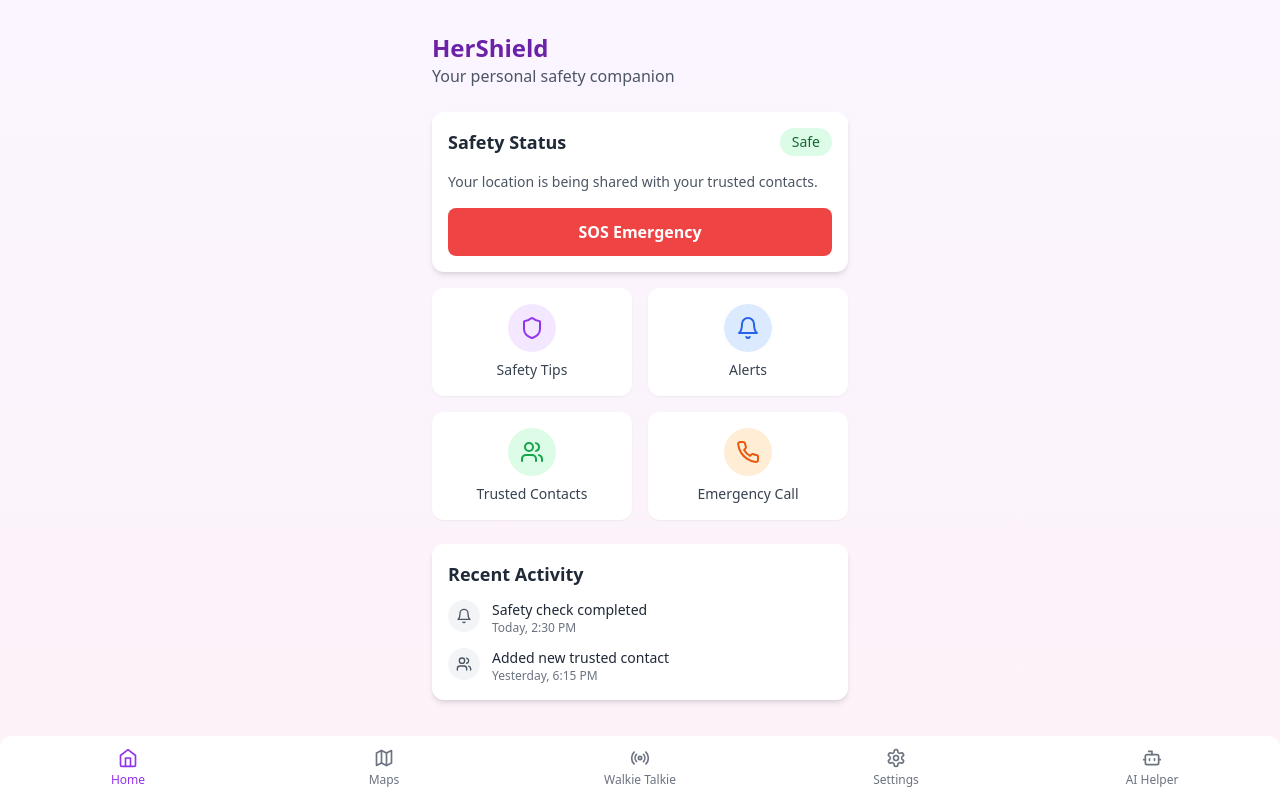
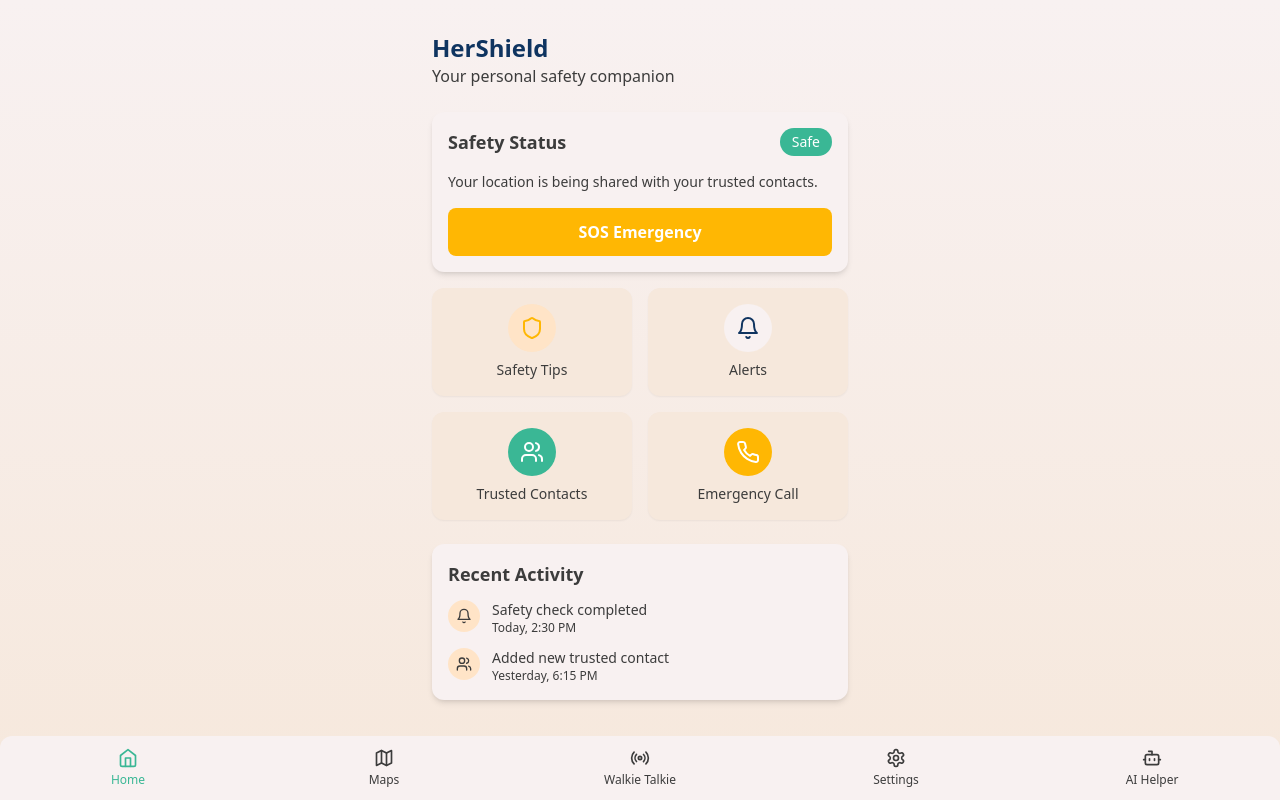
Before and after one commit to Manishym956/HerShield, a React (Vite) app: page / in a window 1280 px wide. Built offline with nearby package versions, Linux system fonts and the light colour scheme.

Commit message:
updated ui color palette

```diff
--- a/src/App.tsx
+++ b/src/App.tsx
@@ -1,10 +1,11 @@
-import React, { useState } from 'react';
+import React, { useState, Suspense } from 'react';
 import Navbar from './components/Navbar';
-import Home from './pages/Home';
-import Maps from './pages/Maps';
-import WalkieTalkie from './pages/WalkieTalkie';
-import Settings from './pages/Settings';
-import AIHelper from './pages/AIHelper';
+
+const Home = React.lazy(() => import('./pages/Home'));
+const Maps = React.lazy(() => import('./pages/Maps'));
+const WalkieTalkie = React.lazy(() => import('./pages/WalkieTalkie'));
+const Settings = React.lazy(() => import('./pages/Settings'));
+const AIHelper = React.lazy(() => import('./pages/AIHelper'));
 
 function App() {
   const [activePage, setActivePage] = useState('home');
@@ -27,9 +28,11 @@ function App() {
   };
 
   return (
-    <div className="min-h-screen bg-gradient-to-b from-purple-50 to-pink-50 flex flex-col">
+    <div className="min-h-screen bg-gradient-to-b from-luxe-ivory to-luxe-champagne flex flex-col">
       <div className="flex-1 overflow-auto pb-16">
-        {renderPage()}
+        <Suspense fallback={<div className="text-luxe-sapphire">Loading...</div>}>
+          {renderPage()}
+        </Suspense>
       </div>
       <Navbar activePage={activePage} setActivePage={setActivePage} />
     </div>
--- a/src/components/Navbar.tsx
+++ b/src/components/Navbar.tsx
@@ -16,7 +16,7 @@ const Navbar: React.FC<NavbarProps> = ({ activePage, setActivePage }) => {
   ];
 
   return (
-    <div className="fixed bottom-0 left-0 right-0 bg-white shadow-lg rounded-t-xl">
+    <div className="fixed bottom-0 left-0 right-0 bg-luxe-ivory shadow-lg rounded-t-xl">
       <div className="flex justify-around items-center h-16">
         {navItems.map((item) => {
           const Icon = item.icon;
@@ -26,11 +26,11 @@ const Navbar: React.FC<NavbarProps> = ({ activePage, setActivePage }) => {
             <button
               key={item.id}
               className={`flex flex-col items-center justify-center w-full h-full transition-colors ${
-                isActive ? 'text-purple-600' : 'text-gray-500'
+                isActive ? 'text-luxe-emerald' : 'text-luxe-onyx'
               }`}
               onClick={() => setActivePage(item.id)}
             >
-              <Icon className={`h-5 w-5 ${isActive ? 'stroke-purple-600' : 'stroke-gray-500'}`} />
+              <Icon className={`h-5 w-5 ${isActive ? 'stroke-luxe-emerald' : 'stroke-luxe-onyx'}`} />
               <span className={`text-xs mt-1 ${isActive ? 'font-medium' : ''}`}>
                 {item.label}
               </span>
--- a/src/pages/Home.tsx
+++ b/src/pages/Home.tsx
@@ -5,74 +5,74 @@ const Home: React.FC = () => {
   return (
     <div className="p-4 max-w-md mx-auto">
       <header className="mb-6 pt-4">
-        <h1 className="text-2xl font-bold text-purple-800">HerShield</h1>
-        <p className="text-gray-600">Your personal safety companion</p>
+        <h1 className="text-2xl font-bold text-luxe-sapphire">HerShield</h1>
+        <p className="text-luxe-onyx">Your personal safety companion</p>
       </header>
 
-      <div className="bg-white rounded-xl shadow-md p-4 mb-4">
+      <div className="bg-luxe-ivory rounded-xl shadow-md p-4 mb-4">
         <div className="flex items-center justify-between mb-4">
-          <h2 className="text-lg font-semibold text-gray-800">Safety Status</h2>
-          <span className="px-3 py-1 bg-green-100 text-green-800 rounded-full text-sm font-medium">
+          <h2 className="text-lg font-semibold text-luxe-onyx">Safety Status</h2>
+          <span className="px-3 py-1 bg-luxe-emerald text-white rounded-full text-sm font-medium">
             Safe
           </span>
         </div>
-        <p className="text-gray-600 text-sm mb-4">
+        <p className="text-luxe-onyx text-sm mb-4">
           Your location is being shared with your trusted contacts.
         </p>
-        <button className="w-full bg-red-500 hover:bg-red-600 text-white font-bold py-3 px-4 rounded-lg transition-colors">
+        <button className="w-full bg-luxe-gold hover:bg-luxe-sapphire text-white font-bold py-3 px-4 rounded-lg transition-colors">
           SOS Emergency
         </button>
       </div>
 
       <div className="grid grid-cols-2 gap-4 mb-6">
-        <div className="bg-white p-4 rounded-xl shadow-sm flex flex-col items-center">
-          <div className="bg-purple-100 p-3 rounded-full mb-2">
-            <Shield className="h-6 w-6 text-purple-600" />
+        <div className="bg-luxe-champagne p-4 rounded-xl shadow-sm flex flex-col items-center">
+          <div className="bg-luxe-cream p-3 rounded-full mb-2">
+            <Shield className="h-6 w-6 text-luxe-gold" />
           </div>
-          <span className="text-sm font-medium text-gray-700">Safety Tips</span>
+          <span className="text-sm font-medium text-luxe-onyx">Safety Tips</span>
         </div>
 
-        <div className="bg-white p-4 rounded-xl shadow-sm flex flex-col items-center">
-          <div className="bg-blue-100 p-3 rounded-full mb-2">
-            <Bell className="h-6 w-6 text-blue-600" />
+        <div className="bg-luxe-champagne p-4 rounded-xl shadow-sm flex flex-col items-center">
+          <div className="bg-luxe-ivory p-3 rounded-full mb-2">
+            <Bell className="h-6 w-6 text-luxe-sapphire" />
           </div>
-          <span className="text-sm font-medium text-gray-700">Alerts</span>
+          <span className="text-sm font-medium text-luxe-onyx">Alerts</span>
         </div>
 
-        <div className="bg-white p-4 rounded-xl shadow-sm flex flex-col items-center">
-          <div className="bg-green-100 p-3 rounded-full mb-2">
-            <Users className="h-6 w-6 text-green-600" />
+        <div className="bg-luxe-champagne p-4 rounded-xl shadow-sm flex flex-col items-center">
+          <div className="bg-luxe-emerald p-3 rounded-full mb-2">
+            <Users className="h-6 w-6 text-white" />
           </div>
-          <span className="text-sm font-medium text-gray-700">Trusted Contacts</span>
+          <span className="text-sm font-medium text-luxe-onyx">Trusted Contacts</span>
         </div>
 
-        <div className="bg-white p-4 rounded-xl shadow-sm flex flex-col items-center">
-          <div className="bg-orange-100 p-3 rounded-full mb-2">
-            <Phone className="h-6 w-6 text-orange-600" />
+        <div className="bg-luxe-champagne p-4 rounded-xl shadow-sm flex flex-col items-center">
+          <div className="bg-luxe-gold p-3 rounded-full mb-2">
+            <Phone className="h-6 w-6 text-white" />
           </div>
-          <span className="text-sm font-medium text-gray-700">Emergency Call</span>
+          <span className="text-sm font-medium text-luxe-onyx">Emergency Call</span>
         </div>
       </div>
 
-      <div className="bg-white rounded-xl shadow-md p-4 mb-4">
-        <h2 className="text-lg font-semibold text-gray-800 mb-3">Recent Activity</h2>
+      <div className="bg-luxe-ivory rounded-xl shadow-md p-4 mb-4">
+        <h2 className="text-lg font-semibold text-luxe-onyx mb-3">Recent Activity</h2>
         <div className="space-y-3">
           <div className="flex items-start">
-            <div className="bg-gray-100 rounded-full p-2 mr-3">
-              <Bell className="h-4 w-4 text-gray-600" />
+            <div className="bg-luxe-cream rounded-full p-2 mr-3">
+              <Bell className="h-4 w-4 text-luxe-onyx" />
             </div>
             <div>
-              <p className="text-sm font-medium text-gray-800">Safety check completed</p>
-              <p className="text-xs text-gray-500">Today, 2:30 PM</p>
+              <p className="text-sm font-medium text-luxe-onyx">Safety check completed</p>
+              <p className="text-xs text-luxe-onyx">Today, 2:30 PM</p>
             </div>
           </div>
           <div className="flex items-start">
-            <div className="bg-gray-100 rounded-full p-2 mr-3">
-              <Users className="h-4 w-4 text-gray-600" />
+            <div className="bg-luxe-cream rounded-full p-2 mr-3">
+              <Users className="h-4 w-4 text-luxe-onyx" />
             </div>
             <div>
-              <p className="text-sm font-medium text-gray-800">Added new trusted contact</p>
-              <p className="text-xs text-gray-500">Yesterday, 6:15 PM</p>
+              <p className="text-sm font-medium text-luxe-onyx">Added new trusted contact</p>
+              <p className="text-xs text-luxe-onyx">Yesterday, 6:15 PM</p>
             </div>
           </div>
         </div>
--- a/src/pages/Settings.tsx
+++ b/src/pages/Settings.tsx
@@ -66,24 +66,24 @@ const Settings: React.FC = () => {
   return (
     <div className="p-4 max-w-md mx-auto">
       <header className="mb-6 pt-4">
-        <h1 className="text-2xl font-bold text-purple-800">Settings</h1>
-        <p className="text-gray-600">Customize your safety preferences</p>
+        <h1 className="text-2xl font-bold text-luxe-sapphire">Settings</h1>
+        <p className="text-luxe-ivory">Customize your safety preferences</p>
       </header>
 
       {settingsSections.map((section, index) => (
-        <div key={index} className="bg-white rounded-xl shadow-md p-4 mb-4">
-          <h2 className="text-lg font-semibold text-gray-800 mb-3">{section.title}</h2>
+        <div key={index} className="bg-luxe-champagne rounded-xl shadow-md p-4 mb-4">
+          <h2 className="text-lg font-semibold text-luxe-sapphire mb-3">{section.title}</h2>
           <div className="space-y-2">
             {section.items.map(item => (
               <div
                 key={item.id}
-                className="flex items-center justify-between p-3 rounded-lg hover:bg-gray-50"
+                className="flex items-center justify-between p-3 rounded-lg hover:bg-luxe-sapphire-10"
               >
                 <div className="flex items-center">
-                  <div className="bg-purple-100 p-2 rounded-full mr-3">
-                    <item.icon className="h-5 w-5 text-purple-600" />
+                  <div className="bg-luxe-ivory p-2 rounded-full mr-3">
+                    <item.icon className="h-5 w-5 text-luxe-sapphire" />
                   </div>
-                  <span className="text-sm font-medium text-gray-800">{item.label}</span>
+                  <span className="text-sm font-medium text-luxe-sapphire">{item.label}</span>
                 </div>
 
                 {item.toggle ? (
@@ -92,13 +92,13 @@ const Settings: React.FC = () => {
                     className="focus:outline-none"
                   >
                     {item.value ? (
-                      <ToggleRight className="h-6 w-6 text-purple-600" />
+                      <ToggleRight className="h-6 w-6 text-luxe-sapphire" />
                     ) : (
-                      <ToggleLeft className="h-6 w-6 text-gray-400" />
+                      <ToggleLeft className="h-6 w-6 text-luxe-ivory" />
                     )}
                   </button>
                 ) : (
-                  <ChevronRight className="h-5 w-5 text-gray-400" />
+                  <ChevronRight className="h-5 w-5 text-luxe-ivory" />
                 )}
               </div>
             ))}
@@ -107,7 +107,7 @@ const Settings: React.FC = () => {
       ))}
 
       <div className="text-center mt-6 mb-4">
-        <button className="text-red-500 font-medium">
+        <button className="text-luxe-rose font-medium">
           Log Out
         </button>
       </div>
--- a/tailwind.config.js
+++ b/tailwind.config.js
@@ -1,8 +1,18 @@
 /** @type {import('tailwindcss').Config} */
 export default {
-  content: ['./index.html', './src/**/*.{js,ts,jsx,tsx}'],
+  content: ['./index.html', './src/**/*.{js,ts,jsx,tsx}'], // Ensure paths are accurate
   theme: {
-    extend: {},
+    extend: {
+      colors: {
+        'luxe-sapphire': '#0F3460',
+        'luxe-onyx': '#3C3C3C',
+        'luxe-ivory': '#F8F1F1',
+        'luxe-emerald': '#3AB795',
+        'luxe-gold': '#FFB703',
+        'luxe-champagne': '#F6E8DC',
+        'luxe-cream': '#FFE4C7',
+      },
+    },
   },
   plugins: [],
 };
```
Also changed, not shown: src/pages/AIHelper.tsx (+15 -15 lines), src/pages/Maps.tsx (+22 -22 lines), src/pages/WalkieTalkie.tsx (+23 -23 lines).
